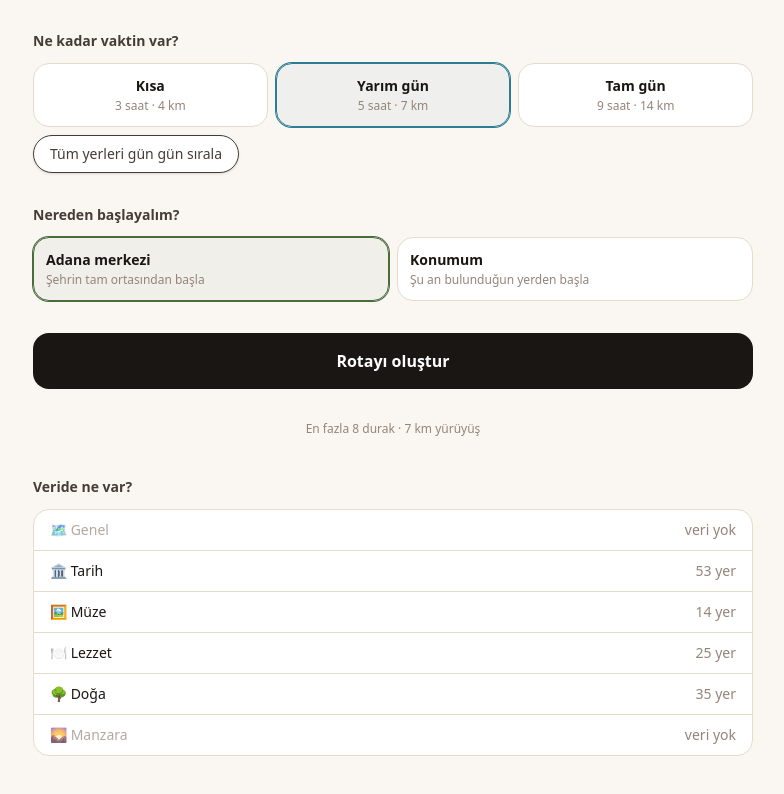
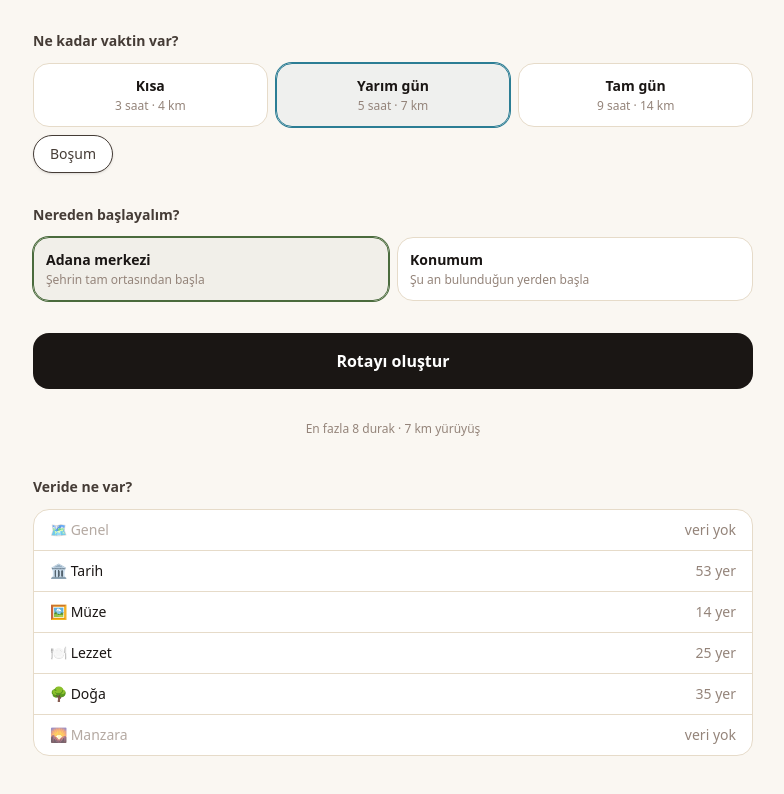
Before and after one commit to omfarat/rota-app, a Next.js app: page /sehir/adana in a window 1280 px wide. Shown: the part 1118-1912 px from the top of the page, without its empty margins (247-1031 px from the left). Built offline with nearby package versions, Linux system fonts and the light colour scheme; no server answers.

Commit message:
Rename gun-gun button to Bosum

```diff
--- a/src/components/plan-form.tsx
+++ b/src/components/plan-form.tsx
@@ -107,7 +107,7 @@ export function PlanForm({
             href={`/sehir/${city.slug}/gun-gun`}
             className="inline-flex items-center gap-1.5 rounded-full border border-sand-300 bg-white px-4 py-2 text-sm font-medium text-ink-700 shadow-sm transition hover:bg-sand-100"
           >
-            Tüm yerleri gün gün sırala
+            Boşum
           </a>
         </div>
       </section>
```
